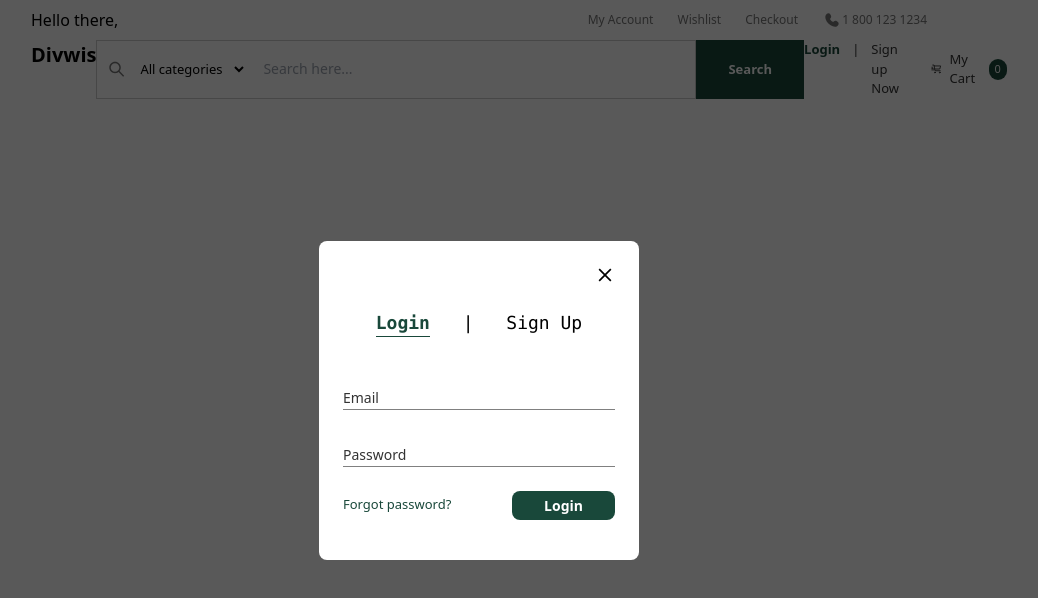
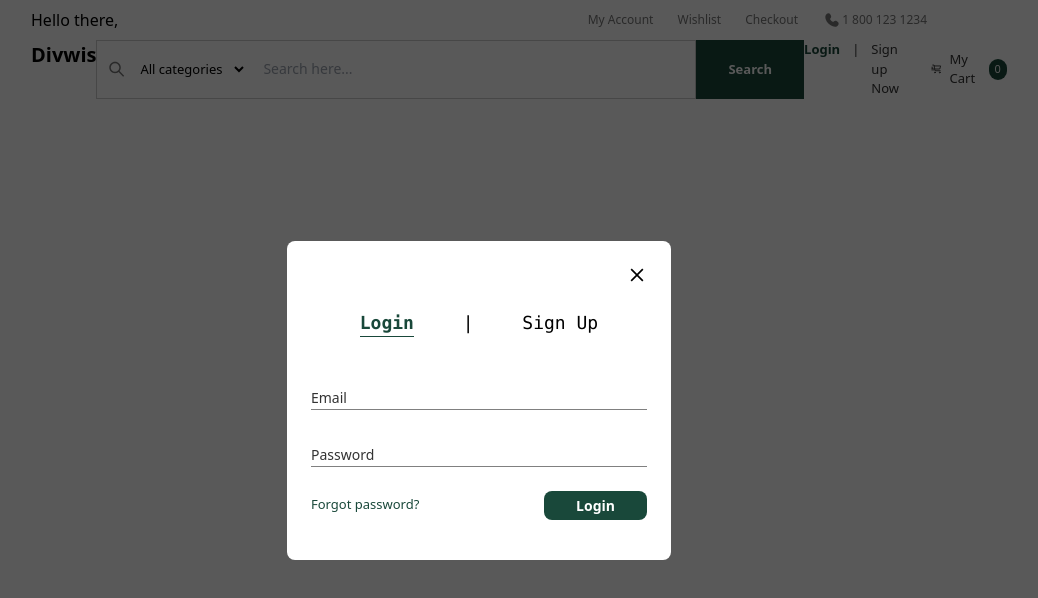
Before and after one commit to Frokesy/divwis, a React (Vite) app: page / in a window 1280 px wide. Both pictures are taken after a click on the element "Login". Shown: the top 598 px of the page, without its empty margins (161-1199 px from the left). Built offline with nearby package versions, Linux system fonts and the light colour scheme.

Commit message:
made modifications

```diff
--- a/src/components/defaults/Header.tsx
+++ b/src/components/defaults/Header.tsx
@@ -5,6 +5,19 @@ import Logo from "./Logo";
 
 const Header = () => {
   const [isOpen, setIsOpen] = useState(false);
+  const [fromHome, setFromHome] = useState(false);
+  const [activeTab, setActiveTab] = useState("");
+
+  const handleClick = (tab: string) => {
+    setIsOpen(true);
+    setActiveTab(tab);
+
+    if (tab === "signup") {
+      setFromHome(true);
+    } else {
+      setFromHome(false);
+    }
+  };
   return (
     <>
       <div className="w-[70vw] mx-auto">
@@ -51,12 +64,17 @@ const Header = () => {
             <div className="flex space-x-3">
               <span
                 className="text-[#19483a] font-bold cursor-pointer"
-                onClick={() => setIsOpen(true)}
+                onClick={() => handleClick("login")}
               >
                 Login
               </span>
               <span>|</span>
-              <span className="cursor-pointer">Sign up Now</span>
+              <span
+                className="cursor-pointer"
+                onClick={() => handleClick("signup")}
+              >
+                Sign up Now
+              </span>
             </div>
             <div className="flex items-center space-x-2">
               <Cart />
@@ -69,7 +87,15 @@ const Header = () => {
         </div>
       </div>
 
-      {isOpen && <AuthModal isOpen={isOpen} setIsOpen={setIsOpen} />}
+      {isOpen && (
+        <AuthModal
+          activeTab={activeTab}
+          isOpen={isOpen}
+          setIsOpen={setIsOpen}
+          fromHome={fromHome}
+          setFromHome={setFromHome}
+        />
+      )}
     </>
   );
 };
--- a/src/components/modals/AuthModal.tsx
+++ b/src/components/modals/AuthModal.tsx
@@ -1,4 +1,4 @@
-import { FC, useState } from "react";
+import React, { FC, useState } from "react";
 import Input from "../defaults/Input";
 import gsap from "gsap";
 import { Cancel } from "../svgs/Icons";
@@ -6,10 +6,19 @@ import { Cancel } from "../svgs/Icons";
 interface ModalProps {
   isOpen: boolean;
   setIsOpen: React.Dispatch<React.SetStateAction<boolean>>;
+  activeTab: string;
+  fromHome: boolean;
+  setFromHome: React.Dispatch<React.SetStateAction<boolean>>;
 }
 
-const AuthModal: FC<ModalProps> = ({ isOpen, setIsOpen }) => {
-  const [active, setActive] = useState("login");
+const AuthModal: FC<ModalProps> = ({
+  isOpen,
+  setIsOpen,
+  activeTab,
+  fromHome,
+  setFromHome,
+}) => {
+  const [active, setActive] = useState(activeTab);
 
   const handleToggle = (tab: string) => {
     const tl = gsap.timeline();
@@ -34,6 +43,7 @@ const AuthModal: FC<ModalProps> = ({ isOpen, setIsOpen }) => {
     }
 
     if (tab === "login") {
+      setFromHome(false);
       tl.fromTo(
         ".fadeInInput",
         { opacity: 1, y: 0 },
@@ -59,12 +69,14 @@ const AuthModal: FC<ModalProps> = ({ isOpen, setIsOpen }) => {
 
   return (
     <div className="bg-[#000] bg-opacity-65 absolute top-0 w-[100%] h-[100%] flex justify-center items-center">
-      <div className="bg-[#fff] pb-10 px-6 w-[25vw] rounded-lg">
-        <div
-          onClick={() => setIsOpen(!isOpen)}
-          className="flex justify-end py-6 cursor-pointer"
-        >
-          <Cancel />
+      <div className="bg-[#fff] pb-10 px-6 w-[30vw] rounded-lg">
+        <div className="flex justify-end py-6">
+          <button
+            className="flex cursor-pointer"
+            onClick={() => setIsOpen(!isOpen)}
+          >
+            <Cancel />
+          </button>
         </div>
         <div className="flex justify-evenly font-mono text-[18px] pb-4">
           <span
@@ -99,7 +111,11 @@ const AuthModal: FC<ModalProps> = ({ isOpen, setIsOpen }) => {
               <Input label="Full name" type="text" />
             </div>
           )}
-          <div className={`otherInput ${active === "signup" && "-mt-4"}`}>
+          <div
+            className={`otherInput ${
+              active === "signup" && !fromHome && "-mt-4"
+            } ${active === "signup" && fromHome && "mt-0"}`}
+          >
             <Input label="Email" type="text" />
             <Input label="Password" type="password" />
             <div className="flex justify-between mt-6 items-center">
```
